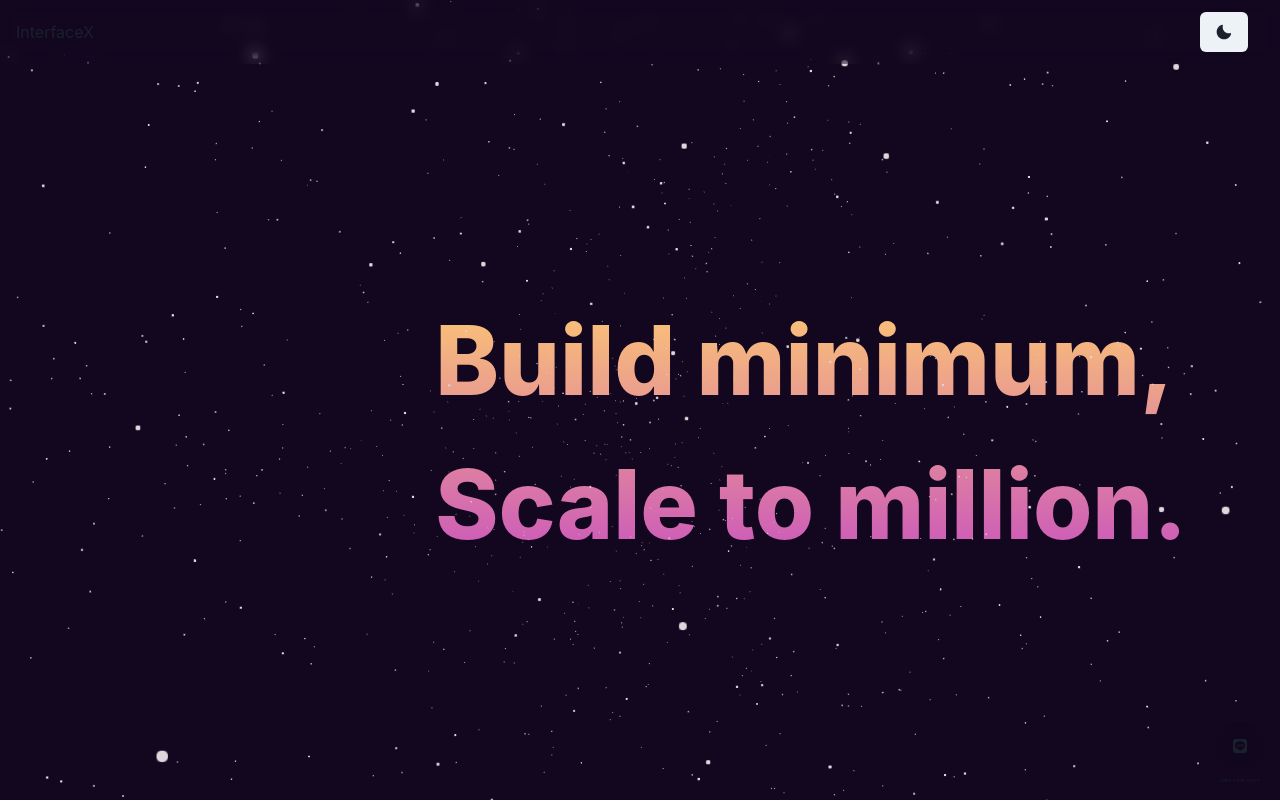
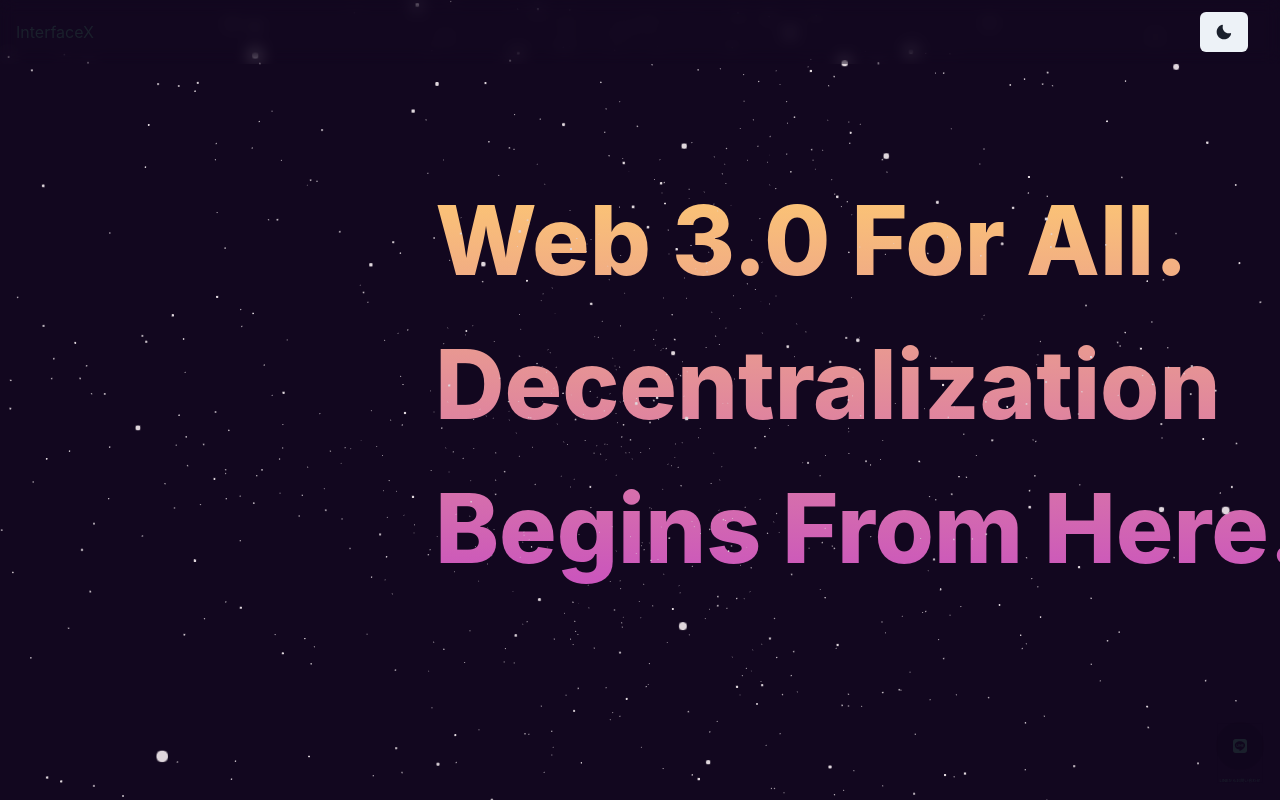
Before and after one commit to InterfaceX-co-jp/web3-corp-site, a Next.js app: page / in a window 1280 px wide. Shown: the top 802 px of the page. Built offline with nearby package versions, Linux system fonts and the light colour scheme.

Commit message:
feat: Update main visual

```diff
--- a/src/components/Hero/MainVisual.tsx
+++ b/src/components/Hero/MainVisual.tsx
@@ -13,10 +13,10 @@ export default function MainVisual() {
       >
         <Box
           position={"absolute"}
-          top={{ md: "6vh" }}
+          top={{ md: "1vh" }}
           w={"100vw"}
-          left={{ sm: "4vw", md: "20%", xl: "30%" }}
-          pt={"30vh"}
+          left={{ sm: "4vw", md: "10%", xl: "30%" }}
+          pt={"20vh"}
           pl={"4%"}
         >
           <Text
@@ -25,8 +25,9 @@ export default function MainVisual() {
             fontSize={{ base: "5xl", md: "8xl" }}
             fontWeight="extrabold"
           >
-            Build minimum, <br />
-            Scale to million.
+            Web 3.0 For All. <br />
+            Decentralization <br />
+            Begins From Here.
           </Text>
         </Box>
         <Canvas camera={{ position: [0, 0, 1] }}>
```
